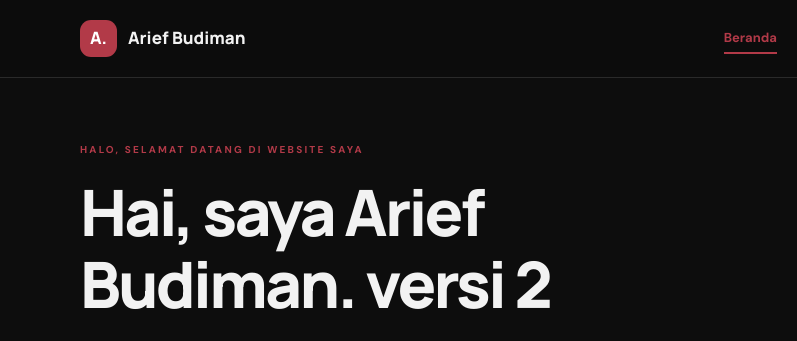
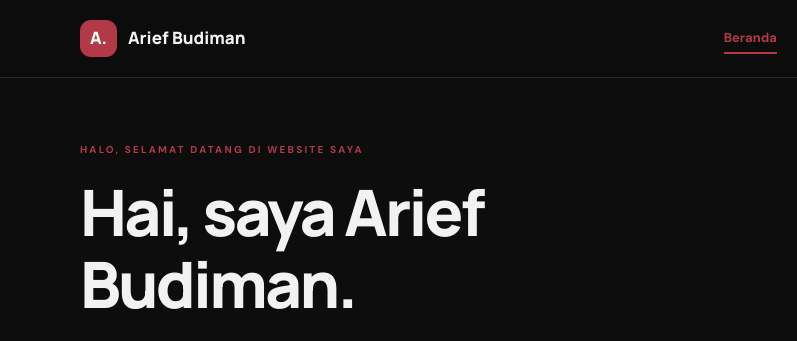
Before and after one commit to ZentSama/Tugas3_Cloud_23.53.027115, a plain HTML site: page index.html in a window 1280 px wide. Shown: the top 341 px of the page, 0-797 px from the left. Drawn offline with Linux system fonts and the light colour scheme.

Commit message:
Fix heading tag in index.html

```diff
--- a/index.html
+++ b/index.html
@@ -35,7 +35,7 @@
       <section class="hero container">
         <div class="hero-copy">
           <p class="eyebrow">HALO, SELAMAT DATANG DI WEBSITE SAYA</p>
-          <h1>Hai, saya<span> </span>Arief Budiman. versi 2</h1>
+          <h1>Hai, saya<span> </span>Arief Budiman.</h1>
           <p class="lead">
             Mahasiswa yang tertarik pada teknologi, pengembangan web, dan
             pemanfaatan komputasi awan.
```
